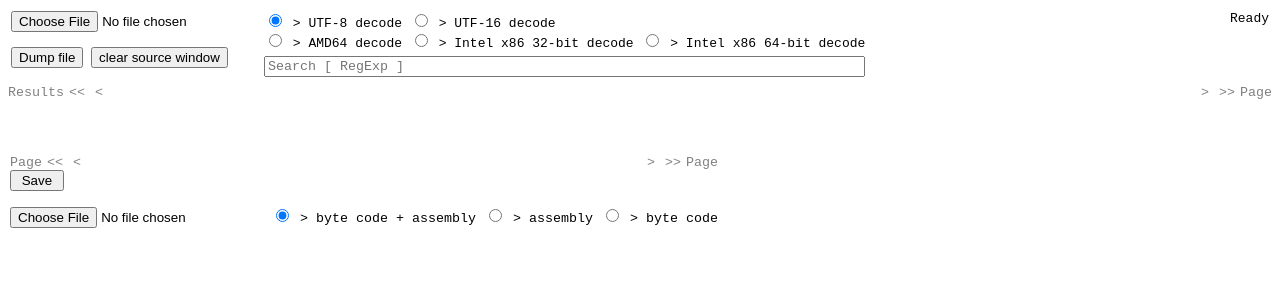
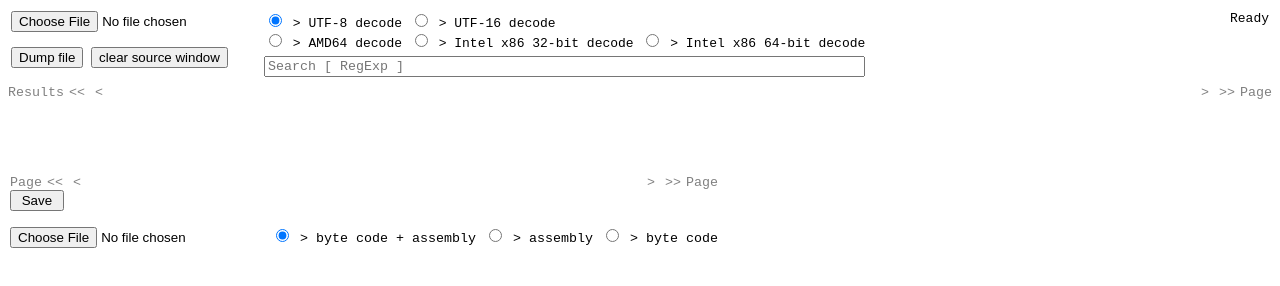
Before and after one commit to Seagat2011/HTML_DISASSEMBLER, a plain HTML site: page index.htm in a window 1280 px wide. Drawn offline with Linux system fonts and the light colour scheme.

Commit message:
Update hexeditor.css

```diff
--- a/CSS/hexeditor.css
+++ b/CSS/hexeditor.css
@@ -28,7 +28,7 @@ source {
 }
 
 editorAttributes {
-    top: 105px;
+    top: 125px;
     left: 10px;
     position: absolute;
 }
```
